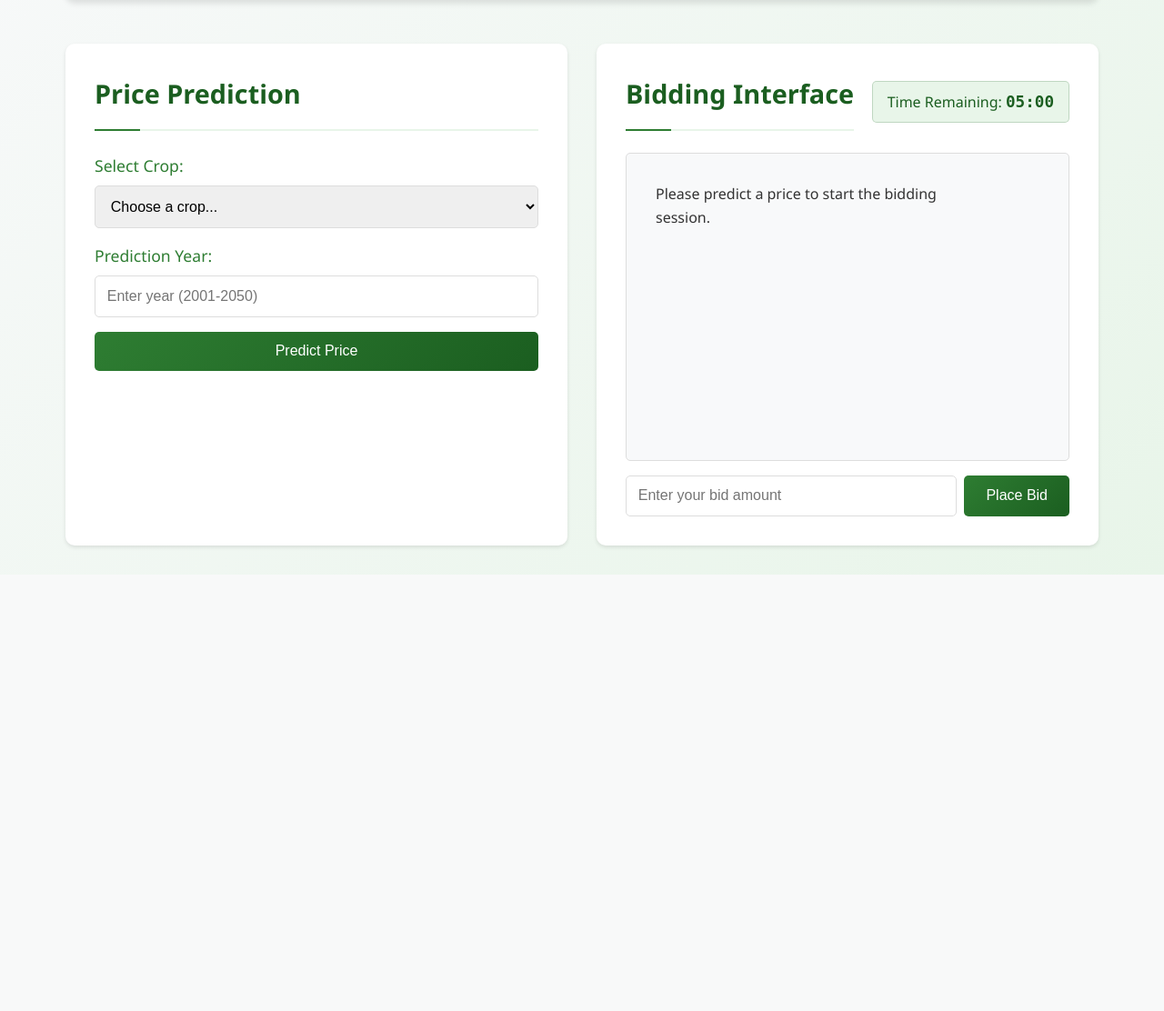
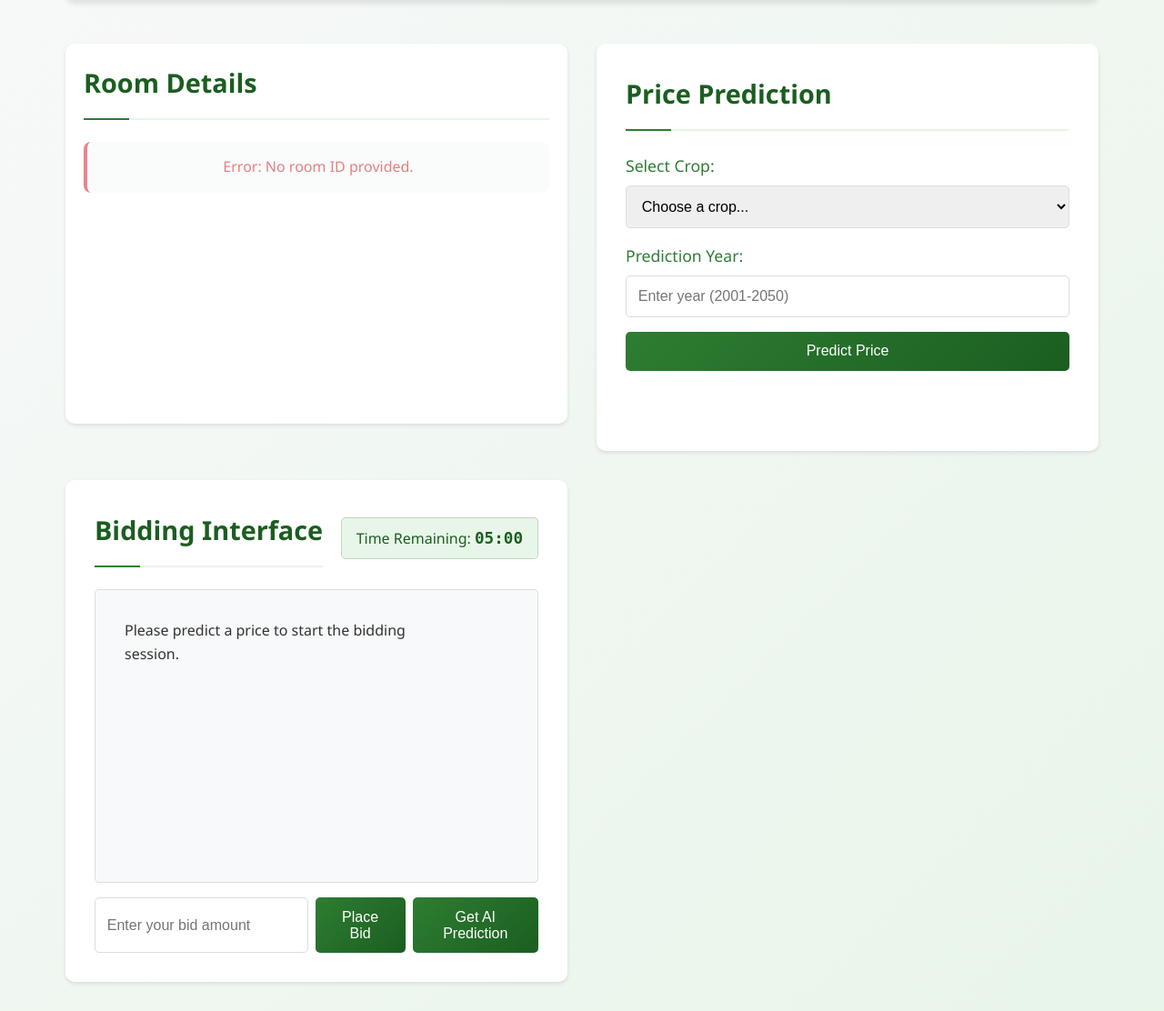
Before and after one commit to adithyansk-2002/HarvestHub, a Flask app: page / in a window 1280 px wide. Shown: the part 196-1308 px from the top of the page at 91% size. Before the commit the page ends 828 px from the top, so only its background shows below. Run offline with Flask 3, Linux system fonts and the light colour scheme; parts of the project's set-up code (start-up, migrations or seed data) failed here and were passed over; some libraries are stand-ins or nearby versions.

Commit message:
seller and bidding room
integrated the seller and bidding room

```diff
--- a/bidding_interface/bidding/app.py
+++ b/bidding_interface/bidding/app.py
@@ -1,10 +1,18 @@
 import sys
 import codecs
 import os
+import subprocess
+import random
+import logging
+
+# Configure logging
+logging.basicConfig(level=logging.INFO)
+logger = logging.getLogger(__name__)
 
 sys.stdout = codecs.getwriter('utf-8')(sys.stdout.buffer)
 
 from flask import Flask, request, jsonify, render_template
+from flask_cors import CORS
 import numpy as np
 import pandas as pd
 import tensorflow as tf
@@ -12,6 +20,7 @@ from tensorflow.keras.models import load_model
 from sklearn.preprocessing import MinMaxScaler
 
 app = Flask(__name__)
+CORS(app)  # Enable CORS for all routes
 
 # Get the absolute path to the current directory
 current_dir = os.path.dirname(os.path.abspath(__file__))
@@ -21,17 +30,17 @@ dataset_path = os.path.join(current_dir, "dataset", "wfp_food_prices_ind.csv")
 # Load the trained LSTM model
 try:
     model = load_model(model_path)
-    print(f"Model loaded successfully from: {model_path}")
+    logger.info(f"Model loaded successfully from: {model_path}")
 except Exception as e:
-    print(f"Error loading model: {str(e)}")
+    logger.error(f"Error loading model: {str(e)}")
     raise
 
 # Load CSV file
 try:
     df = pd.read_csv(dataset_path, encoding='utf-8')
-    print(f"Dataset loaded successfully from: {dataset_path}")
+    logger.info(f"Dataset loaded successfully from: {dataset_path}")
 except Exception as e:
-    print(f"Error loading dataset: {str(e)}")
+    logger.error(f"Error loading dataset: {str(e)}")
     raise
 
 # Convert date column to datetime format
@@ -41,18 +50,18 @@ df["date"] = pd.to_datetime(df["date"], format="%d-%m-%Y", errors="coerce")
 df["commodity"] = df["commodity"].str.strip().str.lower()
 
 # Print available crops
-print("\nAvailable crops in the dataset:")
+logger.info("\nAvailable crops in the dataset:")
 try:
     crops_list = sorted(df["commodity"].unique().tolist())
-    print(str(crops_list).encode('utf-8').decode('utf-8'))
+    logger.info(str(crops_list))
 except UnicodeEncodeError:
     # Fallback printing method
     for crop in crops_list:
         try:
-            print(crop)
+            logger.info(crop)
         except UnicodeEncodeError:
-            print(f"[Unprintable crop name: {crop.encode('ascii', 'replace').decode()}]")
-print("\n")
+            logger.info(f"[Unprintable crop name: {crop.encode('ascii', 'replace').decode()}]")
+logger.info("\n")
 
 @app.route('/')
 def home():
@@ -92,8 +101,65 @@ def predict():
         return jsonify({"crop": crop_name.capitalize(), "year": target_year, "predicted_price": round(float(predicted_price[0]), 2)})
 
     except Exception as e:
-        print(f"Error in prediction: {str(e)}")
+        logger.error(f"Error in prediction: {str(e)}")
         return jsonify({"error": f"An error occurred: {str(e)}"})
 
+@app.route('/predict_bid', methods=['GET'])
+def predict_bid():
+    try:
+        crop = request.args.get('crop')
+        predicted_price = random.randint(1000, 5000)
+        logger.info(f"Predicted bid for {crop}: {predicted_price}")
+        return jsonify({"predicted_bid": predicted_price})
+    except Exception as e:
+        logger.error(f"Error in predict_bid: {str(e)}")
+        return jsonify({"error": str(e)}), 500
+
+@app.route('/ping', methods=['GET'])
+def ping():
+    try:
+        return jsonify({"status": "running"})
+    except Exception as e:
+        logger.error(f"Error in ping: {str(e)}")
+        return jsonify({"error": str(e)}), 500
+
+@app.route('/start-flask', methods=['GET'])
+def start_flask():
+    try:
+        # Get the absolute path to the virtual environment
+        venv_path = os.path.join(os.getcwd(), "venv")
+        if not os.path.exists(venv_path):
+            logger.error("Virtual environment not found")
+            return jsonify({"error": "Virtual environment not found. Please create it first."}), 500
+
+        # Determine the Python executable path based on the platform
+        if sys.platform == "win32":
+            python_path = os.path.join(venv_path, "Scripts", "python.exe")
+        else:
+            python_path = os.path.join(venv_path, "bin", "python")
+
+        if not os.path.exists(python_path):
+            logger.error("Python executable not found in virtual environment")
+            return jsonify({"error": "Python executable not found in virtual environment."}), 500
+
+        # Start the Flask server
+        process = subprocess.Popen(
+            [python_path, "app.py"],
+            stdout=subprocess.PIPE,
+            stderr=subprocess.PIPE,
+            creationflags=subprocess.CREATE_NEW_CONSOLE if sys.platform == "win32" else 0
+        )
+
+        logger.info("Flask server started successfully")
+        return jsonify({"status": "Flask started"}), 200
+    except Exception as e:
+        logger.error(f"Error starting Flask: {str(e)}")
+        return jsonify({"error": str(e)}), 500
+
 if __name__ == '__main__':
-    app.run(debug=True)
+    try:
+        logger.info("Starting Flask server...")
+        app.run(host='127.0.0.1', port=5000, debug=True)
+    except Exception as e:
+        logger.error(f"Failed to start Flask server: {str(e)}")
+        raise
--- a/bidding_interface/bidding/static/biddingscript.js
+++ b/bidding_interface/bidding/static/biddingscript.js
@@ -1,3 +1,21 @@
+// Firebase Configuration
+const firebaseConfig = {
+    apiKey: "AIzaSyDc3h5uJK-DJ4t9oL0ImbHxn-atM166CT8",
+    authDomain: "harvesthub-c54c6.firebaseapp.com",
+    databaseURL: "https://harvesthub-c54c6-default-rtdb.firebaseio.com",
+    projectId: "harvesthub-c54c6",
+    storageBucket: "harvesthub-c54c6.firebasestorage.app",
+    messagingSenderId: "330622578420",
+    appId: "1:330622578420:web:6691d622a955a2c7c578a1"
+};
+
+// Initialize Firebase
+firebase.initializeApp(firebaseConfig);
+const db = firebase.firestore();
+
+// Get Firestore functions
+const { doc, getDoc, updateDoc } = firebase.firestore;
+
 // Available crops for validation
 const validCrops = [
     'onions', 'potatoes', 'rice', 'salt (iodised)', 'sugar',
@@ -9,10 +27,60 @@ let highestBid = 600;
 let timeRemaining = 300; // 5 minutes in seconds
 let timer;
 let biddingStarted = false;
+let currentRoomId = null;
+
+// Server configuration
+const SERVER_URL = 'http://127.0.0.1:5000';  // Flask server URL
+const USE_FLASK = true;  // Set to true to enable Flask server functionality
+
+// Load room details from Firestore
+async function loadBiddingRoom() {
+    const params = new URLSearchParams(window.location.search);
+    currentRoomId = params.get("roomId");
+
+    if (!currentRoomId) {
+        document.getElementById("roomDetails").innerHTML = "<p class='error'>Error: No room ID provided.</p>";
+        document.getElementById("roomDetails").classList.add('error');
+        return;
+    }
+
+    try {
+        const roomRef = db.collection("biddingRooms").doc(currentRoomId);
+        const roomSnap = await roomRef.get();
+
+        if (!roomSnap.exists) {
+            document.getElementById("roomDetails").innerHTML = "<p class='error'>Room not found.</p>";
+            document.getElementById("roomDetails").classList.add('error');
+        } else {
+            const data = roomSnap.data();
+            highestBid = data.highestBid || 600;
+            document.getElementById("roomDetails").innerHTML = `
+                <h2>${data.itemName}</h2>
+                <p><strong>Quantity:</strong> ${data.quantity} kg</p>
+                <p><strong>Location:</strong> ${data.location}</p>
+                <p><strong>Current Highest Bid:</strong> ₹${highestBid}</p>
+                ${data.createdAt ? `<p><strong>Created:</strong> ${data.createdAt.toDate().toLocaleString()}</p>` : ''}
+            `;
+            document.getElementById("roomDetails").classList.remove('error', 'loading');
+        }
+    } catch (error) {
+        console.error("Error loading room:", error);
+        let errorMessage = "Error loading room details. Please try again.";
+
+        if (error.code === 'permission-denied') {
+            errorMessage = "Access denied. Please check Firebase security rules.";
+        } else if (error.code === 'unavailable') {
+            errorMessage = "Unable to connect to the database. Please check your internet connection.";
+        }
+
+        document.getElementById("roomDetails").innerHTML = `<p class='error'>${errorMessage}</p>`;
+        document.getElementById("roomDetails").classList.add('error');
+    }
+}
 
 // Initialize the bidding interface
-function initBidding() {
-    // Don't start the timer immediately
+async function initBidding() {
+    await loadBiddingRoom();
     addSystemMessage("Please predict a price to start the bidding session.");
 }
 
@@ -67,7 +135,7 @@ function addUserBid(amount) {
 }
 
 // Handle bid submission
-function sendBid() {
+async function sendBid() {
     if (!biddingStarted) {
         addSystemMessage("Please predict a price first to start the bidding session.");
         return;
@@ -91,10 +159,32 @@ function sendBid() {
         return;
     }
 
-    highestBid = bidAmount;
-    addUserBid(bidAmount);
-    addSystemMessage(`New highest bid: ₹${bidAmount}`);
-    bidInput.value = '';
+    try {
+        // Update Firestore with new bid
+        if (currentRoomId) {
+            const roomRef = db.collection("biddingRooms").doc(currentRoomId);
+            await roomRef.update({
+                highestBid: bidAmount,
+                highestBidderId: firebase.auth().currentUser?.uid || 'anonymous'
+            });
+        }
+
+        highestBid = bidAmount;
+        addUserBid(bidAmount);
+        addSystemMessage(`New highest bid: ₹${bidAmount}`);
+        bidInput.value = '';
+    } catch (error) {
+        console.error("Error updating bid:", error);
+        let errorMessage = "Error placing bid. Please try again.";
+
+        if (error.code === 'permission-denied') {
+            errorMessage = "Access denied. Please check Firebase security rules.";
+        } else if (error.code === 'unavailable') {
+            errorMessage = "Unable to connect to the database. Please check your internet connection.";
+        }
+
+        addSystemMessage(errorMessage);
+    }
 }
 
 // Price prediction function
@@ -124,7 +214,18 @@ async function predictPrice() {
         // Show loading state
         resultDiv.innerHTML = '<h3 class="loading">Calculating prediction...</h3>';
 
-        const response = await fetch('/predict', {
+        if (!USE_FLASK) {
+            // Use mock data when Flask is disabled
+            const mockPrediction = Math.floor(Math.random() * 5000) + 1000;
+            resultDiv.innerHTML = `
+                <h3>Prediction Result</h3>
+                <p>Predicted price for ${cropInput} in ${year}: ₹${mockPrediction}</p>
+            `;
+            startBiddingSession(mockPrediction);
+            return;
+        }
+
+        const response = await fetch(`${SERVER_URL}/predict`, {
             method: 'POST',
             headers: {
                 'Content-Type': 'application/json',
@@ -158,5 +259,116 @@ async function predictPrice() {
     }
 }
 
+// Start Flask and open bidding room
+async function startFlaskServerAndOpenRoom(roomId) {
+    if (!USE_FLASK) {
+        console.log("Flask server functionality is disabled");
+        return;
+    }
+
+    const maxRetries = 3;
+    const retryDelay = 2000; // 2 seconds
+
+    async function checkFlaskServer() {
+        try {
+            const response = await fetch(`${SERVER_URL}/ping`);
+            if (response.ok) {
+                const data = await response.json();
+                if (data.status === "running") {
+                    console.log("Flask server is running");
+                    return true;
+                }
+            }
+        } catch (error) {
+            console.log("Flask server is not running");
+        }
+        return false;
+    }
+
+    async function startFlaskServer() {
+        try {
+            const response = await fetch(`${SERVER_URL}/start-flask`);
+            if (!response.ok) {
+                const errorData = await response.json();
+                throw new Error(errorData.error || 'Failed to start Flask server');
+            }
+            const data = await response.json();
+
+            if (data.status === "Flask started") {
+                console.log("Flask server started successfully");
+                return true;
+            } else {
+                throw new Error(data.error || 'Failed to start Flask server');
+            }
+        } catch (error) {
+            console.error("Error starting Flask:", error);
+            addSystemMessage(`Failed to start bidding server: ${error.message}`);
+            return false;
+        }
+    }
+
+    // First check if Flask is already running
+    if (await checkFlaskServer()) {
+        window.location.href = `biddingindex.html?roomId=${roomId}`;
+        return;
+    }
+
+    // Try to start Flask server
+    if (!await startFlaskServer()) {
+        return;
+    }
+
+    // Wait for server to be ready
+    for (let i = 0; i < maxRetries; i++) {
+        await new Promise(resolve => setTimeout(resolve, retryDelay));
+        if (await checkFlaskServer()) {
+            window.location.href = `biddingindex.html?roomId=${roomId}`;
+            return;
+        }
+    }
+
+    addSystemMessage("Failed to connect to bidding server after multiple attempts. Please try again later.");
+}
+
+// Predict bid using Flask AI model
+async function predictBid() {
+    if (!USE_FLASK) {
+        console.log("Flask server functionality is disabled");
+        return;
+    }
+
+    try {
+        const response = await fetch(`${SERVER_URL}/predict_bid?crop=${currentRoomId}`);
+        if (!response.ok) {
+            const errorData = await response.json();
+            throw new Error(errorData.error || `HTTP error! status: ${response.status}`);
+        }
+        const data = await response.json();
+
+        if (data.predicted_bid) {
+            document.getElementById('bid-amount').value = data.predicted_bid;
+            addSystemMessage(`AI Suggested Bid: ₹${data.predicted_bid}`);
+        } else {
+            throw new Error("No prediction received from server");
+        }
+    } catch (error) {
+        console.error("Error getting AI prediction:", error);
+        addSystemMessage(`Error getting AI prediction: ${error.message}`);
+    }
+}
+
+// Add AI prediction button to the UI
+function addAIPredictionButton() {
+    const inputContainer = document.querySelector('.input-container');
+    const aiButton = document.createElement('button');
+    aiButton.className = 'btn btn-info ms-2';
+    aiButton.textContent = 'Get AI Prediction';
+    aiButton.onclick = predictBid;
+    inputContainer.appendChild(aiButton);
+}
+
 // Initialize the bidding interface when the page loads
-document.addEventListener('DOMContentLoaded', initBidding);
+document.addEventListener('DOMContentLoaded', () => {
+    initBidding();
+    addAIPredictionButton();
+});
--- a/bidding_interface/bidding/templates/biddingindex.html
+++ b/bidding_interface/bidding/templates/biddingindex.html
@@ -4,8 +4,36 @@
     <meta charset="UTF-8">
     <meta name="viewport" content="width=device-width, initial-scale=1.0">
     <title>HarvestHub - Crop Price Prediction</title>
-    <link rel="stylesheet" href="{{ url_for('static', filename='styles.css') }}">
+    <script src="https://www.gstatic.com/firebasejs/9.22.0/firebase-app-compat.js"></script>
+    <script src="https://www.gstatic.com/firebasejs/9.22.0/firebase-firestore-compat.js"></script>
+    <link rel="stylesheet" href="../static/styles.css">
     <link href="https://fonts.googleapis.com/css2?family=Poppins:wght@300;400;500;600&display=swap" rel="stylesheet">
+    <style>
+        .room-details-section {
+            background: white;
+            border-radius: 10px;
+            padding: 20px;
+            margin-bottom: 30px;
+            box-shadow: 0 2px 4px rgba(0,0,0,0.1);
+        }
+
+        .room-info {
+            padding: 15px;
+            background: #f8f9fa;
+            border-radius: 8px;
+            border-left: 4px solid #2e6f40;
+        }
+
+        .room-info.loading {
+            text-align: center;
+            color: #666;
+        }
+
+        .room-info.error {
+            color: #dc3545;
+            border-left-color: #dc3545;
+        }
+    </style>
 </head>
 <body>
     <div class="container">
@@ -15,6 +43,14 @@
         </header>
 
         <main>
+            <!-- Room Details Section -->
+            <section class="room-details-section">
+                <h2>Room Details</h2>
+                <div id="roomDetails" class="room-info loading">
+                    Loading room details...
+                </div>
+            </section>
+
             <section class="prediction-section">
                 <h2>Price Prediction</h2>
                 <div class="prediction-form">
@@ -60,6 +96,6 @@
             </section>
         </main>
     </div>
-    <script src="{{ url_for('static', filename='biddingscript.js') }}"></script>
+    <script src="../static/biddingscript.js"></script>
 </body>
 </html>
```
Also changed, not shown: bidding_interface/bidding/requirements.txt (+8 -5 lines), dashboardS.html (+6 -1 lines), js/dashboardS.js (+26 -6 lines).
